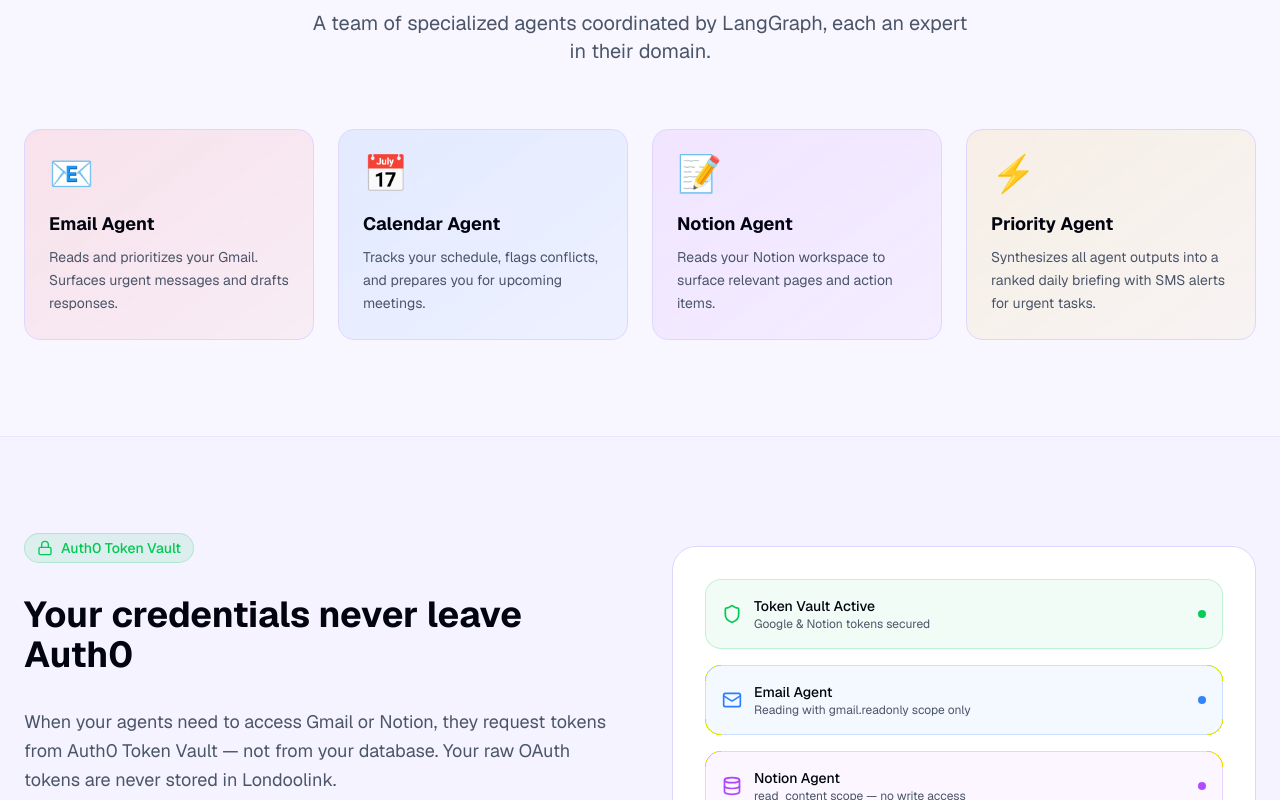
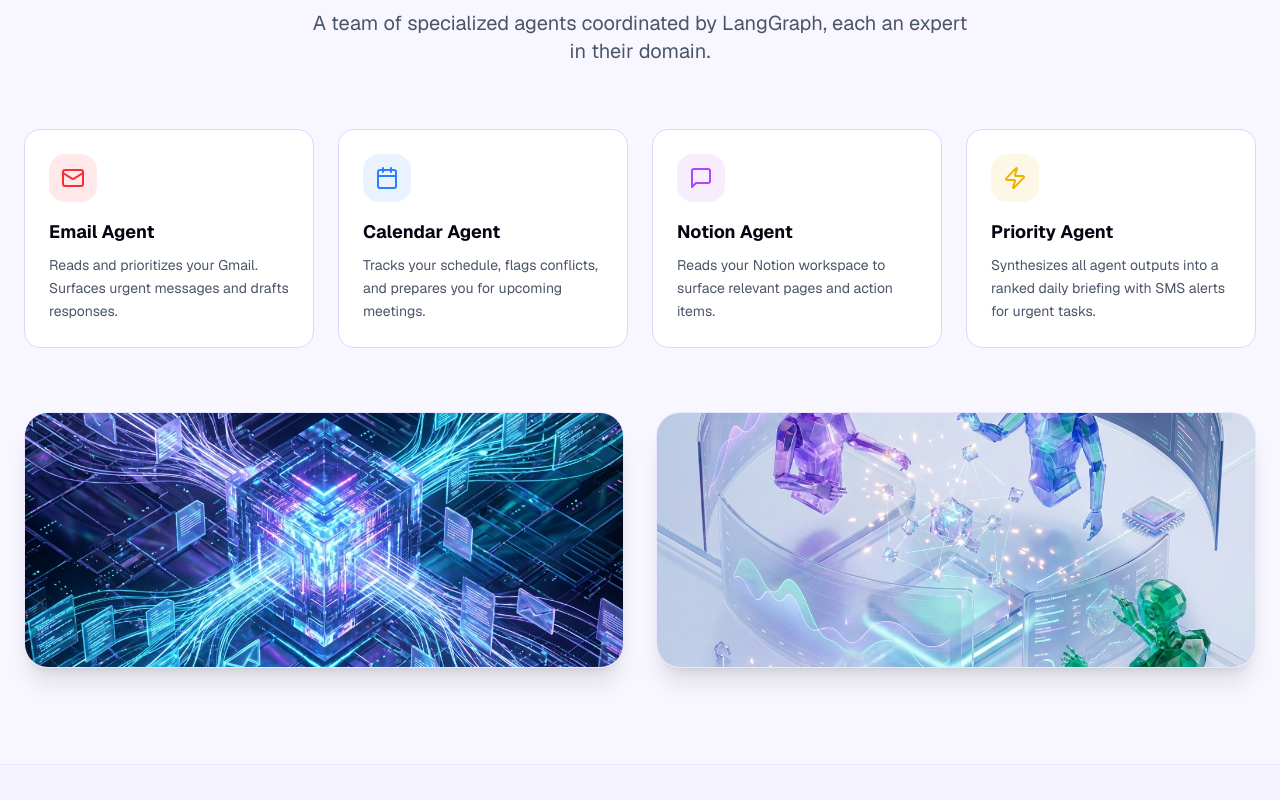
Before and after one commit to Shakiran-Nannyombi/Londoolink-AI, a Next.js app in the folder app-frontend/: page / in a window 1280 px wide. Shown: the part 1680-2480 px from the top of the page. Built offline with nearby package versions, Linux system fonts and the light colour scheme.

Commit message:
feat: replace emoji stickers with Lucide icons, restore images on homepage and about page

```diff
--- a/app-frontend/app/(public)/about/page.tsx
+++ b/app-frontend/app/(public)/about/page.tsx
@@ -30,16 +30,13 @@ export default function AboutPage() {
                     </Link>
                 </motion.div>
                 <motion.div
-                    className="relative aspect-square rounded-3xl overflow-hidden border border-border shadow-2xl bg-gradient-to-br from-primary/10 to-secondary/10 flex items-center justify-center"
+                    className="relative aspect-square rounded-3xl overflow-hidden border border-border shadow-2xl"
                     initial={{ opacity: 0, scale: 0.95 }}
                     animate={{ opacity: 1, scale: 1 }}
                     transition={{ duration: 0.8 }}
                 >
-                    <div className="text-center space-y-4 p-8">
-                        <div className="text-7xl">🤖</div>
-                        <p className="text-2xl font-bold">Londoolink AI</p>
-                        <p className="text-muted-foreground">Your Intelligent Digital Twin</p>
-                    </div>
+                    <img src="/images/vision-vision.png" alt="Vision of Londoolink" className="object-cover w-full h-full" />
+                    <div className="absolute inset-0 bg-gradient-to-t from-background/40 to-transparent" />
                 </motion.div>
             </div>
 
@@ -59,6 +56,9 @@ export default function AboutPage() {
                     <p className="text-base text-muted-foreground leading-relaxed">
                         We are not building another chatbot. We are building a system that follows your digital footprint — tracking what matters so you don't have to. Your AI agents act on your behalf, but you always stay in control of what they can access.
                     </p>
+                </div>
+                <div className="mt-8 rounded-2xl overflow-hidden border border-border/50">
+                    <img src="/images/cns-interface.png" alt="Digital CNS Interface" className="w-full object-cover" />
                 </div>
             </motion.section>
 
--- a/app-frontend/app/(public)/how-it-works/page.tsx
+++ b/app-frontend/app/(public)/how-it-works/page.tsx
@@ -2,7 +2,7 @@
 
 import { ScrollReveal } from '@/components/public/ScrollReveal'
 import { TutorialDemo } from '@/components/public/TutorialDemo'
-import { Search, Brain, Database, FileText } from 'lucide-react'
+import { Search, Brain, Database, FileText, Shield, Zap, Bell, Lock } from 'lucide-react'
 
 export default function HowItWorksPage() {
     return (
@@ -14,50 +14,86 @@ export default function HowItWorksPage() {
                 </p>
             </ScrollReveal>
 
-            {/* Tutorial Video Section */}
+            {/* Tutorial Demo */}
             <ScrollReveal delay={0.1} className="w-full aspect-video rounded-3xl overflow-hidden border border-border/50 shadow-2xl relative group bg-card/50 backdrop-blur-sm flex items-center justify-center p-2">
                 <div className="absolute inset-0 bg-gradient-to-br from-primary/5 to-secondary/5" />
+                <TutorialDemo />
+            </ScrollReveal>
 
-                <TutorialDemo />
-
+            {/* Architecture Diagram Image */}
+            <ScrollReveal>
+                <div className="rounded-3xl overflow-hidden border border-border/50 shadow-xl">
+                    <img
+                        src="/images/data-ingestion.png"
+                        alt="Data Ingestion Architecture"
+                        className="w-full object-cover"
+                    />
+                </div>
             </ScrollReveal>
 
             <div className="space-y-24 relative">
-                {/* Connecting Line */}
                 <div className="absolute left-8 top-12 bottom-12 w-0.5 bg-gradient-to-b from-primary/50 to-primary/5 hidden md:block" />
 
                 <ScrollReveal delay={0.2} direction="left">
                     <Step
                         number="01"
-                        title="Data Ingestion"
-                        description="The system connects to your disparate data sources—calendars, emails, documents, and code repositories—securely ingesting signals into a unified vector space."
-                        icon={Search}
+                        title="Auth0 Universal Login"
+                        description="All authentication flows through Auth0 — Google OAuth, email/password, and MFA. Your credentials are never stored in Londoolink's database. Auth0 Token Vault holds your OAuth tokens securely."
+                        icon={Shield}
                     />
                 </ScrollReveal>
 
                 <ScrollReveal delay={0.3} direction="left">
                     <Step
                         number="02"
-                        title="LangGraph Orchestration"
-                        description="Specialized agents (Research, Coding, Scheduling) analyze the ingested data. A master orchestrator delegates tasks based on complexity and context."
-                        icon={Brain}
+                        title="Service Connection via Token Vault"
+                        description="When you connect Google or Notion, Auth0 handles the OAuth flow and stores your access tokens in Token Vault. Your agents request tokens on demand — scoped, audited, and revocable."
+                        icon={Lock}
                     />
+                </ScrollReveal>
+
+                <ScrollReveal delay={0.35} direction="left">
+                    <div className="rounded-3xl overflow-hidden border border-border/50 shadow-xl ml-0 md:ml-24">
+                        <img
+                            src="/images/agentic-workflow.png"
+                            alt="Agentic Workflow"
+                            className="w-full object-cover"
+                        />
+                    </div>
                 </ScrollReveal>
 
                 <ScrollReveal delay={0.4} direction="left">
                     <Step
                         number="03"
-                        title="RAG Contextual Memory"
-                        description="Retrieval-Augmented Generation ensures the AI acts with full historical context. Every decision allows for citation back to the source of truth."
-                        icon={Database}
+                        title="LangGraph Multi-Agent Orchestration"
+                        description="Specialized agents — Email, Calendar, Notion, and Priority — run in parallel via LangGraph. A coordinator routes tasks to the right agent based on context and data availability."
+                        icon={Brain}
                     />
                 </ScrollReveal>
 
                 <ScrollReveal delay={0.5} direction="left">
                     <Step
                         number="04"
-                        title="Daily Briefing Generation"
-                        description="Synthesizing thousands of data points into a concise, actionable executive summary. Chaos is converted into structured clarity."
+                        title="RAG Contextual Memory"
+                        description="Retrieval-Augmented Generation ensures agents act with full historical context. Every insight is grounded in your actual data — no hallucinations, no guesswork."
+                        icon={Database}
+                    />
+                </ScrollReveal>
+
+                <ScrollReveal delay={0.6} direction="left">
+                    <Step
+                        number="05"
+                        title="Daily Briefing + SMS Alerts"
+                        description="The Priority Agent synthesizes all agent outputs into a ranked daily briefing. Urgent tasks trigger SMS alerts via Africa's Talking so you never miss a critical deadline."
+                        icon={Bell}
+                    />
+                </ScrollReveal>
+
+                <ScrollReveal delay={0.7} direction="left">
+                    <Step
+                        number="06"
+                        title="Audit Log & Access Control"
+                        description="Every agent action is logged in a tamper-evident audit trail. You can review what your agents accessed, when, and why — full transparency at all times."
                         icon={FileText}
                     />
                 </ScrollReveal>
@@ -66,12 +102,15 @@ export default function HowItWorksPage() {
     )
 }
 
-function Step({ number, title, description, icon: Icon }: { number: string, title: string, description: string, icon: any }) {
+function Step({ number, title, description, icon: Icon }: {
+    number: string
+    title: string
+    description: string
+    icon: React.ComponentType<{ className?: string }>
+}) {
     return (
         <div className="relative pl-0 md:pl-24 group">
-            {/* Node Marker */}
             <div className="hidden md:flex absolute left-6 top-0 w-4 h-4 -ml-2 rounded-full bg-background border-2 border-primary items-center justify-center z-10 group-hover:scale-125 transition-transform duration-300 shadow-[0_0_10px_rgba(var(--primary),0.5)]" />
-
             <div className="grid md:grid-cols-[1fr,2fr] gap-8 items-start p-8 rounded-3xl bg-card/50 border border-border group-hover:border-primary/50 transition-colors backdrop-blur-sm">
                 <div className="space-y-4">
                     <div className="text-5xl font-mono font-bold text-foreground/10 group-hover:text-primary/20 transition-colors">{number}</div>
@@ -81,9 +120,7 @@ function Step({ number, title, description, icon: Icon }: { number: string, titl
                 </div>
                 <div>
                     <h3 className="text-2xl font-bold mb-4">{title}</h3>
-                    <p className="text-muted-foreground text-lg leading-relaxed">
-                        {description}
-                    </p>
+                    <p className="text-muted-foreground text-lg leading-relaxed">{description}</p>
                 </div>
             </div>
         </div>
--- a/app-frontend/app/(public)/page.tsx
+++ b/app-frontend/app/(public)/page.tsx
@@ -107,21 +107,37 @@ export default function HomePage() {
                         </p>
                     </ScrollReveal>
 
-                    <div className="grid grid-cols-1 sm:grid-cols-2 lg:grid-cols-4 gap-6">
+                    <div className="grid grid-cols-1 sm:grid-cols-2 lg:grid-cols-4 gap-6 mb-16">
                         {[
-                            { icon: "📧", name: "Email Agent", desc: "Reads and prioritizes your Gmail. Surfaces urgent messages and drafts responses.", color: "from-red-500/10 to-red-500/5" },
-                            { icon: "📅", name: "Calendar Agent", desc: "Tracks your schedule, flags conflicts, and prepares you for upcoming meetings.", color: "from-blue-500/10 to-blue-500/5" },
-                            { icon: "📝", name: "Notion Agent", desc: "Reads your Notion workspace to surface relevant pages and action items.", color: "from-purple-500/10 to-purple-500/5" },
-                            { icon: "⚡", name: "Priority Agent", desc: "Synthesizes all agent outputs into a ranked daily briefing with SMS alerts for urgent tasks.", color: "from-yellow-500/10 to-yellow-500/5" },
+                            { icon: Mail, name: "Email Agent", desc: "Reads and prioritizes your Gmail. Surfaces urgent messages and drafts responses.", color: "text-red-500", bg: "bg-red-500/10", border: "hover:border-red-500/30" },
+                            { icon: Calendar, name: "Calendar Agent", desc: "Tracks your schedule, flags conflicts, and prepares you for upcoming meetings.", color: "text-blue-500", bg: "bg-blue-500/10", border: "hover:border-blue-500/30" },
+                            { icon: MessageSquare, name: "Notion Agent", desc: "Reads your Notion workspace to surface relevant pages and action items.", color: "text-purple-500", bg: "bg-purple-500/10", border: "hover:border-purple-500/30" },
+                            { icon: Zap, name: "Priority Agent", desc: "Synthesizes all agent outputs into a ranked daily briefing with SMS alerts for urgent tasks.", color: "text-yellow-500", bg: "bg-yellow-500/10", border: "hover:border-yellow-500/30" },
                         ].map((agent, i) => (
                             <ScrollReveal key={i} delay={i * 0.1}>
-                                <div className={`p-6 rounded-2xl bg-gradient-to-br ${agent.color} border border-border hover:border-primary/30 transition-all h-full`}>
-                                    <div className="text-4xl mb-4">{agent.icon}</div>
+                                <div className={`p-6 rounded-2xl bg-card border border-border ${agent.border} transition-all h-full`}>
+                                    <div className={`w-12 h-12 rounded-xl ${agent.bg} flex items-center justify-center mb-4`}>
+                                        <agent.icon className={`w-6 h-6 ${agent.color}`} />
+                                    </div>
                                     <h3 className="font-bold text-lg mb-2">{agent.name}</h3>
                                     <p className="text-sm text-muted-foreground leading-relaxed">{agent.desc}</p>
                                 </div>
                             </ScrollReveal>
                         ))}
+                    </div>
+
+                    {/* Architecture images */}
+                    <div className="grid md:grid-cols-2 gap-8">
+                        <ScrollReveal delay={0.1}>
+                            <div className="rounded-3xl overflow-hidden border border-border/50 shadow-xl h-64">
+                                <img src="/images/data-ingestion.png" alt="Data Ingestion Pipeline" className="w-full h-full object-cover hover:scale-105 transition-transform duration-700" />
+                            </div>
+                        </ScrollReveal>
+                        <ScrollReveal delay={0.2}>
+                            <div className="rounded-3xl overflow-hidden border border-border/50 shadow-xl h-64">
+                                <img src="/images/agentic-workflow.png" alt="Agentic Workflow" className="w-full h-full object-cover hover:scale-105 transition-transform duration-700" />
+                            </div>
+                        </ScrollReveal>
                     </div>
                 </div>
             </section>
```
